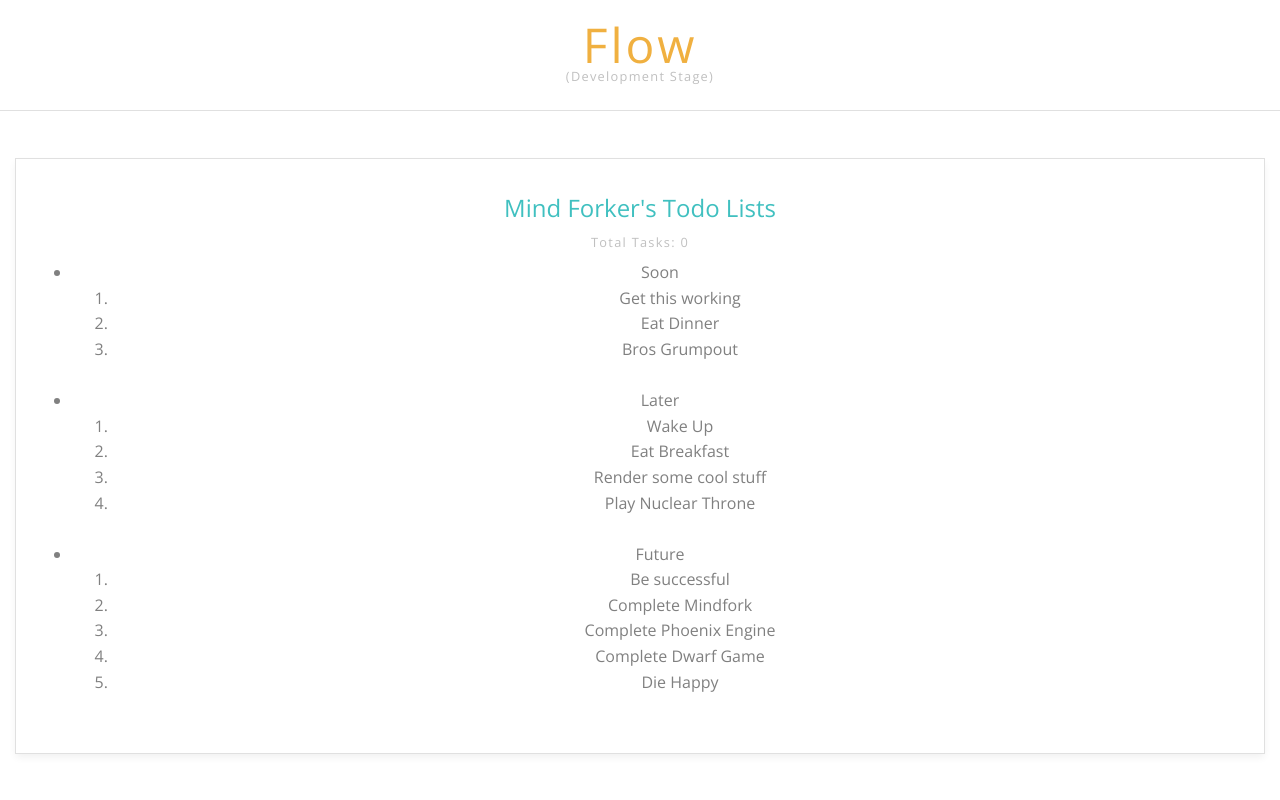
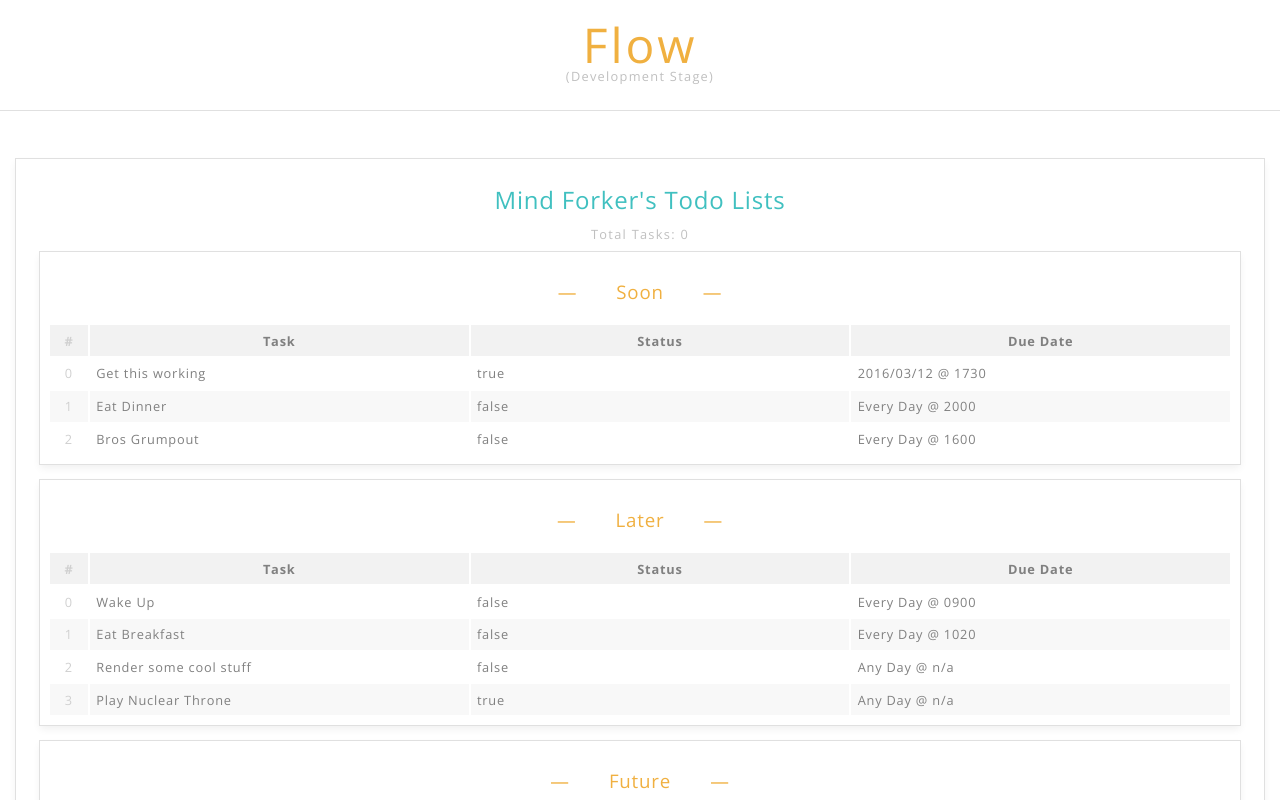
Before and after one commit to synapse-garden/flow, a React app: page / in a window 1280 px wide. Shown: the top 800 px of the page. Built offline with nearby package versions, Linux system fonts and the light colour scheme.

Commit message:
Display todo lists as tables

```diff
--- a/public/css/style.css
+++ b/public/css/style.css
@@ -9,9 +9,10 @@ html{
     text-align: center;
     font-family: 'Open Sans', sans-serif;
     font-weight: 300;
-    letter-spacing: 0em;
+    letter-spacing: 0.05em;
     color: #808080;
     line-height: 1.6em;
+    font-size: 1em;
 }
 
 body{
@@ -51,3 +52,37 @@ h4{
     line-height: 0.2em;
     letter-spacing: 0.1em;
 }
+
+
+table{
+    width: 100%;
+    font-size: 0.8em;
+}
+thead{
+    text-align: center;
+    background: #f2f2f2;
+    font-weight: 700;
+}
+tbody{
+}
+tr:nth-child(even){
+    background: #f8f8f8;
+}
+td{
+    width: 30%;
+    padding: 0.5em;
+}
+tbody tr:hover{
+    outline: 1px solid #d0f0f0;
+}
+
+.todoSerial{
+    width: 3%;
+    text-align: center;
+    color: #d0d0d0;
+}
+
+.todoStatus .true {
+    background: #f0fff0;
+
+}
--- a/public/css/tagStyles.css
+++ b/public/css/tagStyles.css
@@ -10,7 +10,7 @@
 
 .popout{
     margin: 1em;
-    padding: 1em;
+    padding: 0.5em;
     outline: 1px solid #e0e0e0;
     box-shadow: 0px 0.25em 0.5em #f0f0f0;
 }
--- a/src/containers/TodoLists.js
+++ b/src/containers/TodoLists.js
@@ -3,6 +3,8 @@ import { connect } from 'react-redux'
 import ObjectList from './ObjectList'
 
 // Main Body
+const todoStatus = "todoStatus "
+
 const TodoLists = ({
     // Input Variables
     lists,
@@ -13,19 +15,39 @@ const TodoLists = ({
 }) => (<div className = "popout">
 
             <h2>{user}'s {title}</h2>
+
             <h4>Total Tasks: {count}</h4>
-            <ul>{lists.map( list =>
-                <li key={list.id}
-                    className="header">
-                    {list.title}
 
-                    <ol>{list.tasks.map( task =>
-                        <li key={task.id}>
-                            {task.title}
-                        </li>
-                    )}</ol><br />
-                </li>
-            )}</ul>
+            <div>{lists.map( list =>
+                <div key={list.id}
+                    className="popout">
+                    <h3>{list.title}</h3>
+
+                    <table>
+                    <thead>
+                        <tr>
+                        <td className="todoSerial">#</td>
+                        <td>Task</td>
+                        <td>Status</td>
+                        <td>Due Date</td>
+                        </tr>
+                    </thead>
+                    <tbody>
+                    {list.tasks.map( task =>
+                        <tr key={task.id}>
+                            <td className="todoSerial">{task.id}</td>
+                            <td className="todoTitle">{task.title}</td>
+                            <td className={todoStatus.concat(task.complete.toString())}>
+                                {task.complete.toString()}</td>
+                            <td className="todoDate">{task.dueDate} @ {task.dueTime}</td>
+                        </tr>
+                    )}
+                    </tbody>
+                    <tfoot></tfoot>
+                    </table>
+
+                </div>
+            )}</div>
 
         </div> )
 //
```
